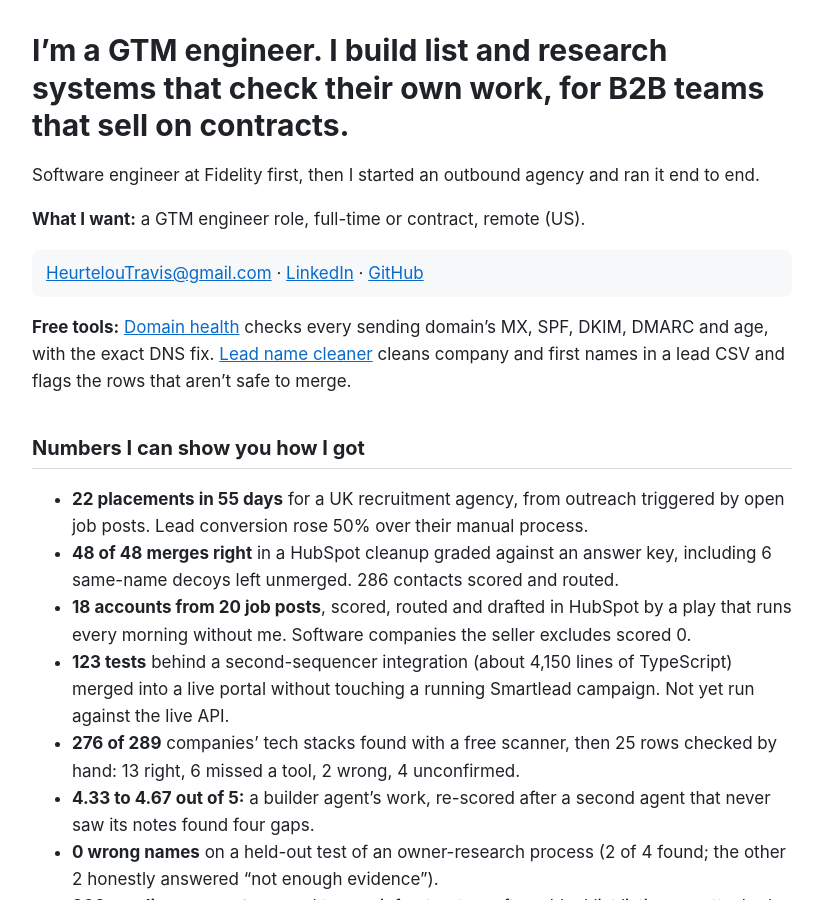
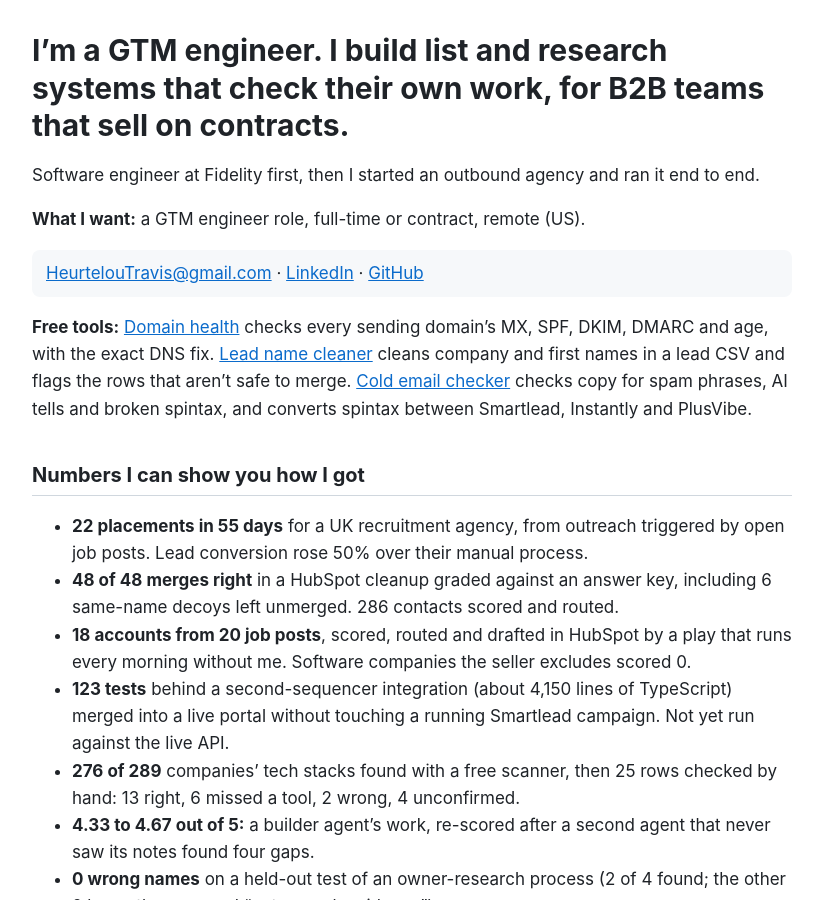
Before and after one commit to Trav54219/gtm-engineering-portfolio, a Jekyll site: the page built from docs/index.md, in a window 1280 px wide and 900 px high. Shown: the whole window, without its empty margins (228-1051 px from the left). Built offline with Jekyll 4.4.1, drawn with Linux system fonts in a browser that asks for light colours; our own code applies the rules of GitHub Pages for plain Markdown files.

Commit message:
Link the cold email checker
Co-Authored-By: Claude Opus 5.5 <noreply@anthropic.com>

```diff
--- a/docs/index.md
+++ b/docs/index.md
@@ -10,7 +10,7 @@ Software engineer at Fidelity first, then I started an outbound agency and ran i
 
 <p class="contact"><a href="mailto:HeurtelouTravis@gmail.com">HeurtelouTravis@gmail.com</a> · <a href="https://www.linkedin.com/in/travis-heurtelou/">LinkedIn</a> · <a href="https://github.com/Trav54219">GitHub</a></p>
 
-**Free tools:** [Domain health](https://trav54219.github.io/domain-health/) checks every sending domain's MX, SPF, DKIM, DMARC and age, with the exact DNS fix. [Lead name cleaner](https://trav54219.github.io/lead-name-cleaner/) cleans company and first names in a lead CSV and flags the rows that aren't safe to merge.
+**Free tools:** [Domain health](https://trav54219.github.io/domain-health/) checks every sending domain's MX, SPF, DKIM, DMARC and age, with the exact DNS fix. [Lead name cleaner](https://trav54219.github.io/lead-name-cleaner/) cleans company and first names in a lead CSV and flags the rows that aren't safe to merge. [Cold email checker](https://trav54219.github.io/cold-email-checker/) checks copy for spam phrases, AI tells and broken spintax, and converts spintax between Smartlead, Instantly and PlusVibe.
 
 ## Numbers I can show you how I got
 
```
Also changed, not shown: README.md.
